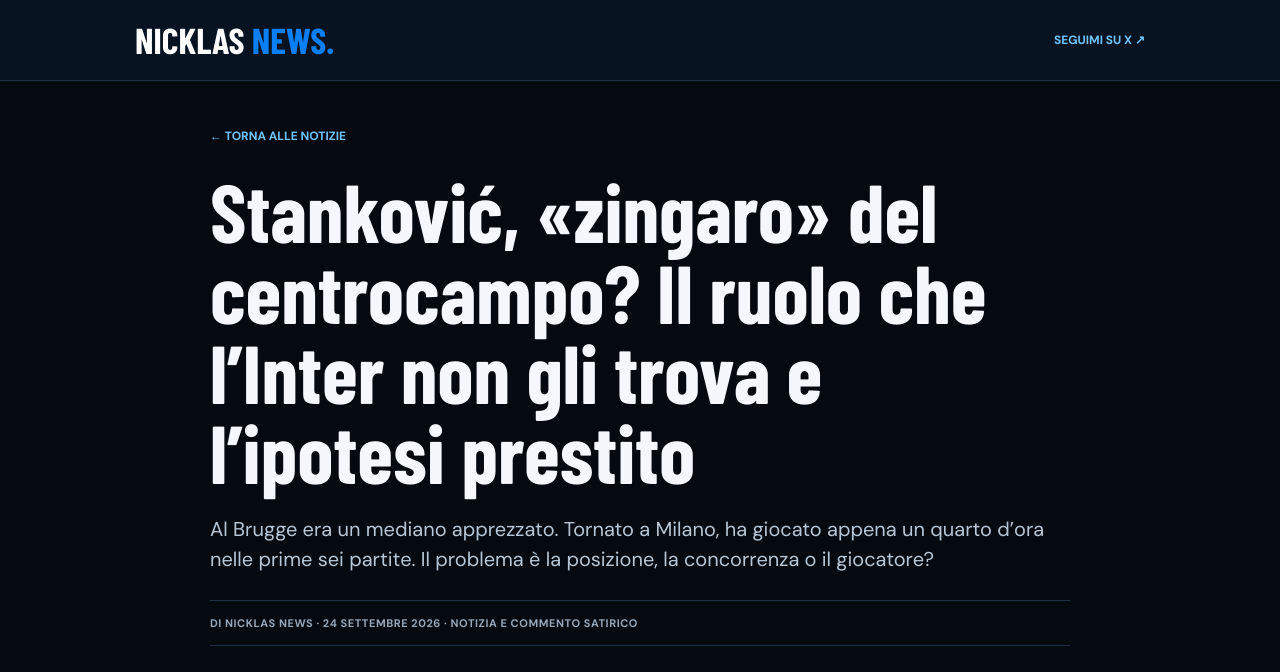
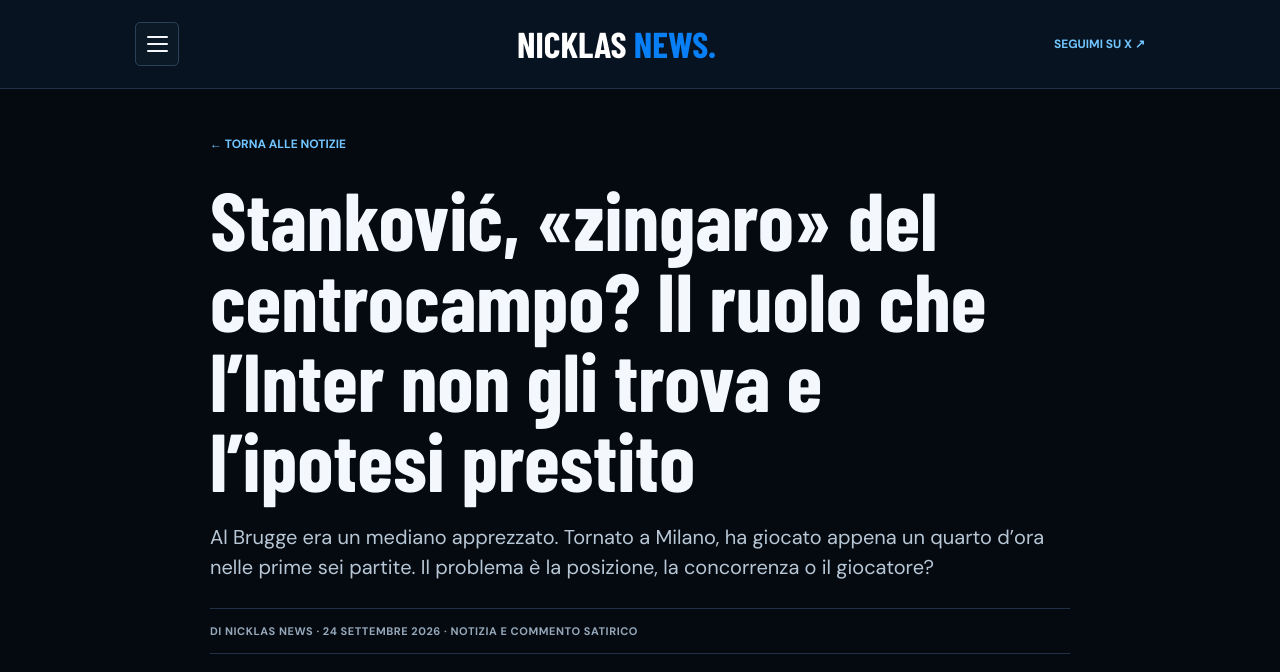
Before and after one commit to r2rfyvfndg-droid/nicklasbahre.github.io, a Jekyll site: the page stankovic.html, which Jekyll copies as it is, in a window 1280 px wide. Shown: the top 672 px of the page. Built offline with Jekyll 4.4.1, drawn with Linux system fonts in a browser that asks for light colours; some web fonts are replaced; grey boxes are pictures that could not be loaded.

Commit message:
Aggiungi menu laterale alla pagina Stanković

```diff
--- a/stankovic.html
+++ b/stankovic.html
@@ -23,6 +23,8 @@
 <link rel="preconnect" href="https://fonts.googleapis.com">
 <link rel="preconnect" href="https://fonts.gstatic.com" crossorigin>
 <link href="https://fonts.googleapis.com/css2?family=Barlow+Condensed:wght@700;800;900&family=DM+Sans:wght@400;600;700&display=swap" rel="stylesheet">
+<link rel="stylesheet" href="/menu.css">
+<script src="/menu.js" defer></script>
 <style>
 *{box-sizing:border-box}
 body{margin:0;background:#050a11;color:#f4f8fc;font:16px/1.7 'DM Sans',Arial,sans-serif}
```
